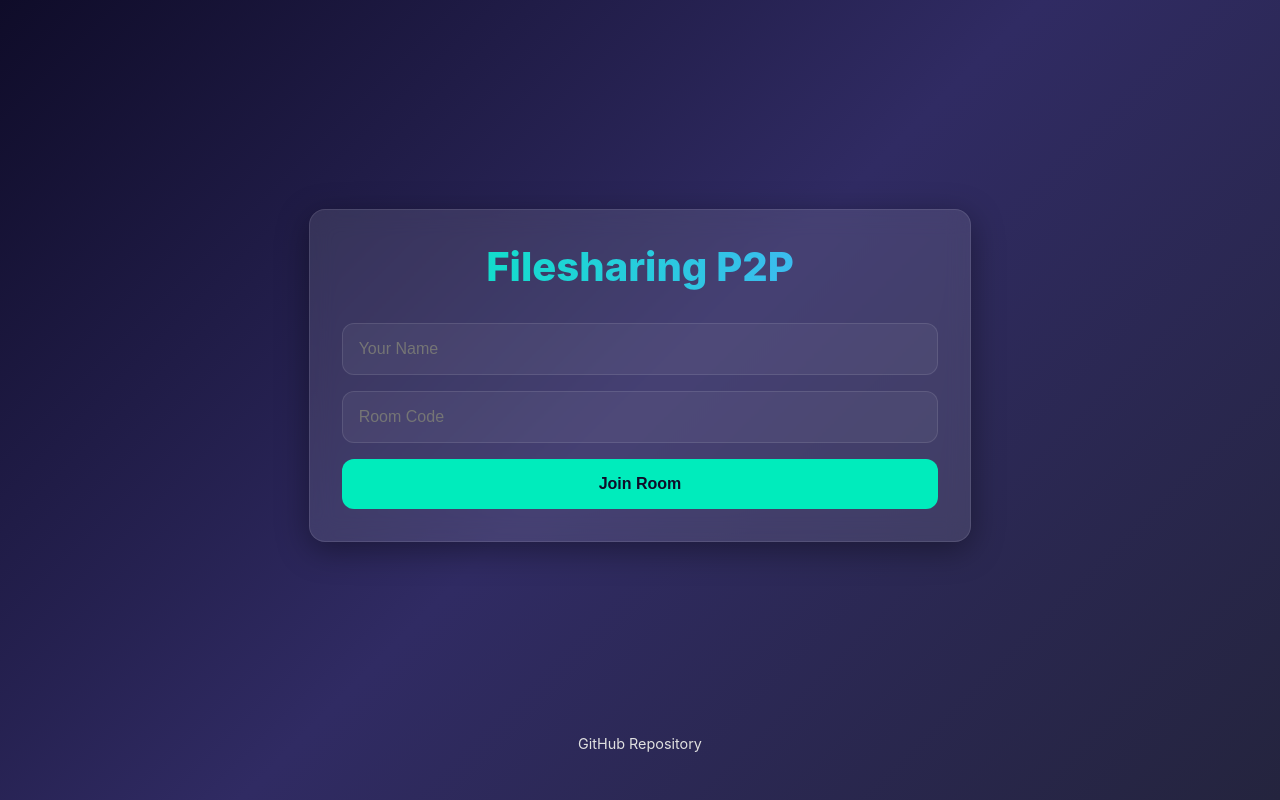
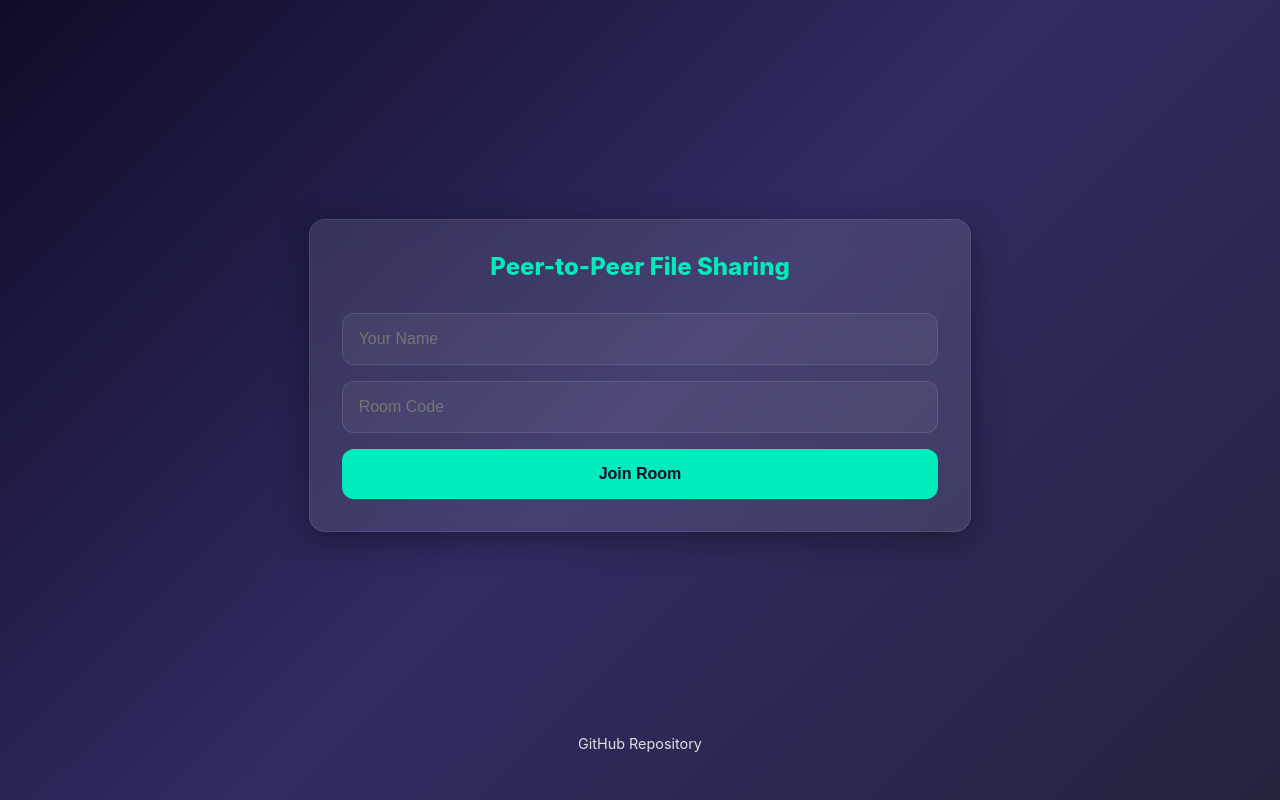
Before and after one commit to omaraflak/pigeon, a React (Vite) app in the folder client/: page / in a window 1280 px wide. Built offline with nearby package versions, Linux system fonts and the light colour scheme.

Commit message:
Update join card title

```diff
--- a/client/src/components/Join.jsx
+++ b/client/src/components/Join.jsx
@@ -10,14 +10,13 @@ export default function Join() {
     const handleJoin = (e) => {
         e.preventDefault();
         if (name.trim() && room.trim()) {
-            // Navigate to room with username in URL
             navigate(`/room/${room}?user=${name}`);
         }
     };
 
     return (
         <div className="glass-card">
-            <h1 className="title">Filesharing P2P</h1>
+            <h1 className="title">Peer-to-Peer File Sharing</h1>
             <form onSubmit={handleJoin}>
                 <input
                     type="text"
--- a/client/src/index.css
+++ b/client/src/index.css
@@ -143,9 +143,9 @@ h3 {
 }
 
 .title {
-  font-size: 2.5rem;
+  font-size: 1.5rem;
   font-weight: 800;
-  background: linear-gradient(to right, #00ecbc, #4facfe);
+  background-color: #00ecbc;
   -webkit-background-clip: text;
   background-clip: text;
   -webkit-text-fill-color: transparent;
```
